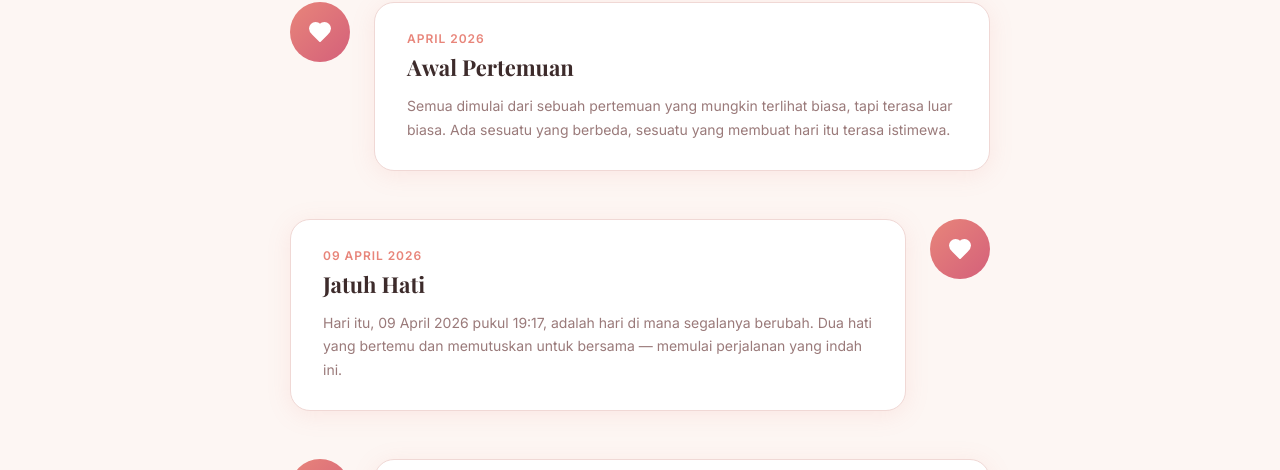
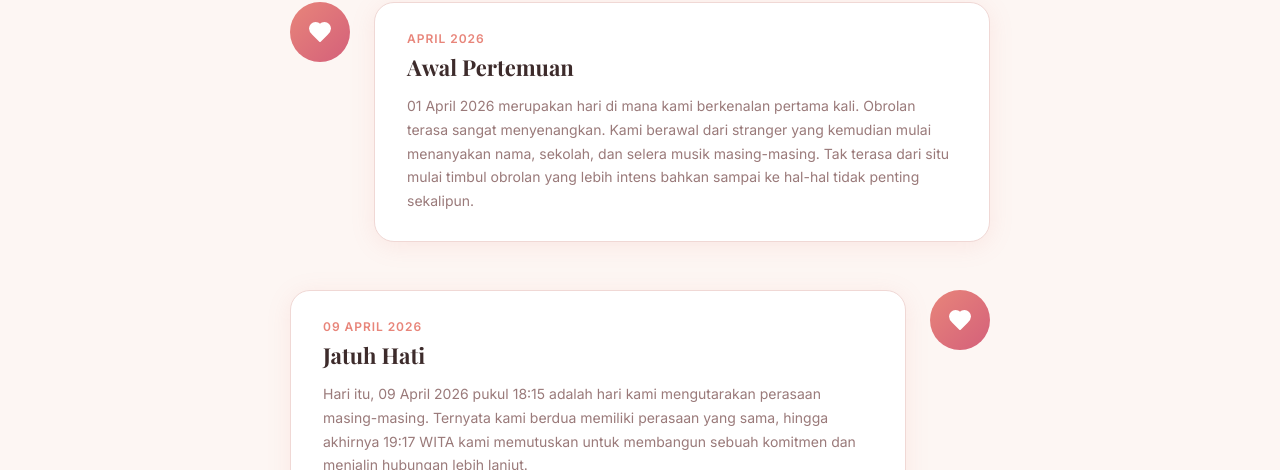
Before and after one commit to dii-php/alcatales, a React (Create React App) app: page /our-story in a window 1280 px wide. Shown: the part 330-800 px from the top of the page. Built offline with nearby package versions, Linux system fonts and the light colour scheme; no server answers; a web font is replaced by a local one.

Commit message:
Update story content in OurStory component

```diff
--- a/src/pages/OurStory.jsx
+++ b/src/pages/OurStory.jsx
@@ -27,8 +27,8 @@ export default function OurStory() {
       <div className="container" style={{ paddingTop: 64, paddingBottom: 80 }}>
         <div style={{ maxWidth: 700, margin: '0 auto' }}>
           {[
-            { title: 'Awal Pertemuan', date: 'April 2026', text: 'Semua dimulai dari sebuah pertemuan yang mungkin terlihat biasa, tapi terasa luar biasa. Ada sesuatu yang berbeda, sesuatu yang membuat hari itu terasa istimewa.' },
-            { title: 'Jatuh Hati', date: '09 April 2026', text: 'Hari itu, 09 April 2026 pukul 19:17, adalah hari di mana segalanya berubah. Dua hati yang bertemu dan memutuskan untuk bersama — memulai perjalanan yang indah ini.' },
+            { title: 'Awal Pertemuan', date: 'April 2026', text: '01 April 2026 merupakan hari di mana kami berkenalan pertama kali. Obrolan terasa sangat menyenangkan. Kami berawal dari stranger yang kemudian mulai menanyakan nama, sekolah, dan selera musik masing-masing. Tak terasa dari situ mulai timbul obrolan yang lebih intens bahkan sampai ke hal-hal tidak penting sekalipun.' },
+            { title: 'Jatuh Hati', date: '09 April 2026', text: 'Hari itu, 09 April 2026 pukul 18:15 adalah hari kami mengutarakan perasaan masing-masing. Ternyata kami berdua memiliki perasaan yang sama, hingga akhirnya 19:17 WITA kami memutuskan untuk membangun sebuah komitmen dan menjalin hubungan lebih lanjut.' },
             { title: 'Membangun Kenangan', date: 'Setiap Hari', text: 'Setiap hari bersama adalah kesempatan baru untuk menciptakan kenangan. Dari hal-hal kecil yang sederhana hingga momen-momen yang tak terlupakan, semua menjadi bagian dari cerita kita.' },
             { title: 'Masa Depan', date: 'Selamanya', text: 'Perjalanan ini baru saja dimulai. Ada banyak cerita yang masih menunggu untuk ditulis, banyak momen yang belum terjadi, dan banyak kebahagiaan yang akan kita ciptakan bersama.' },
           ].map((s, i) => (
```
